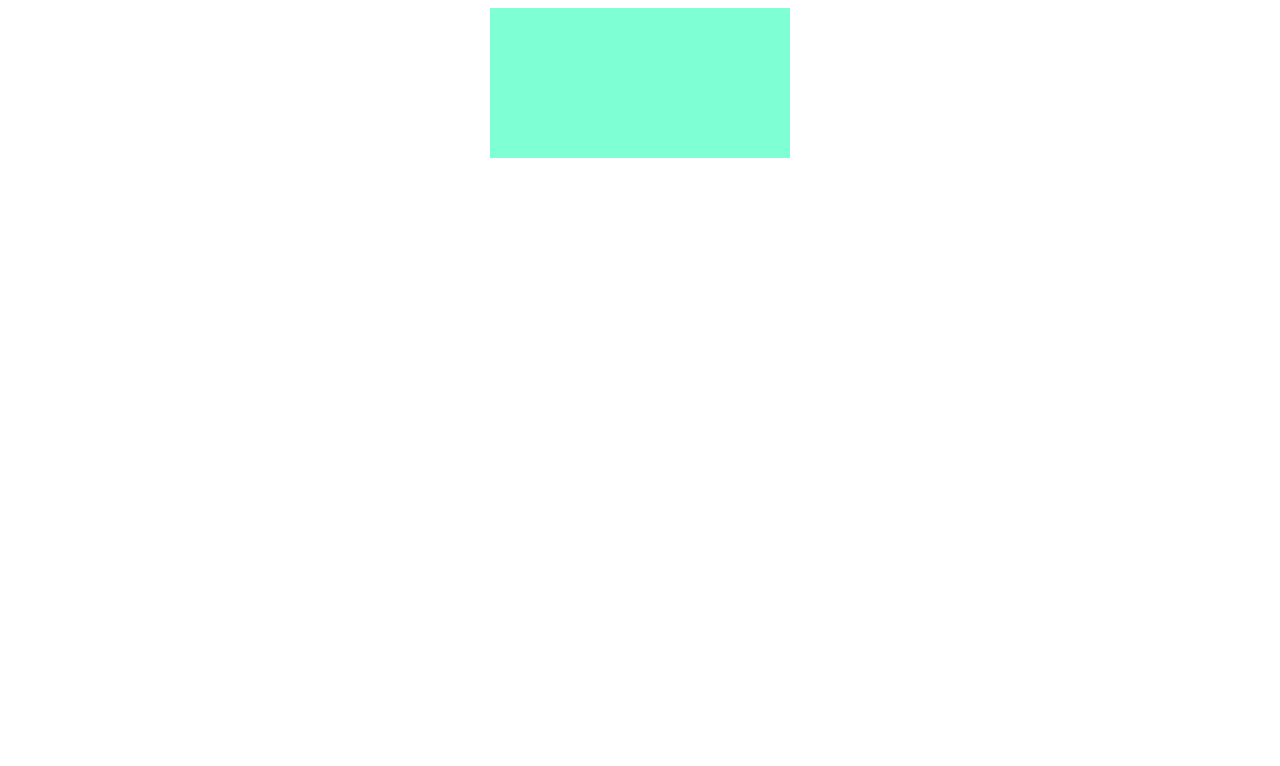
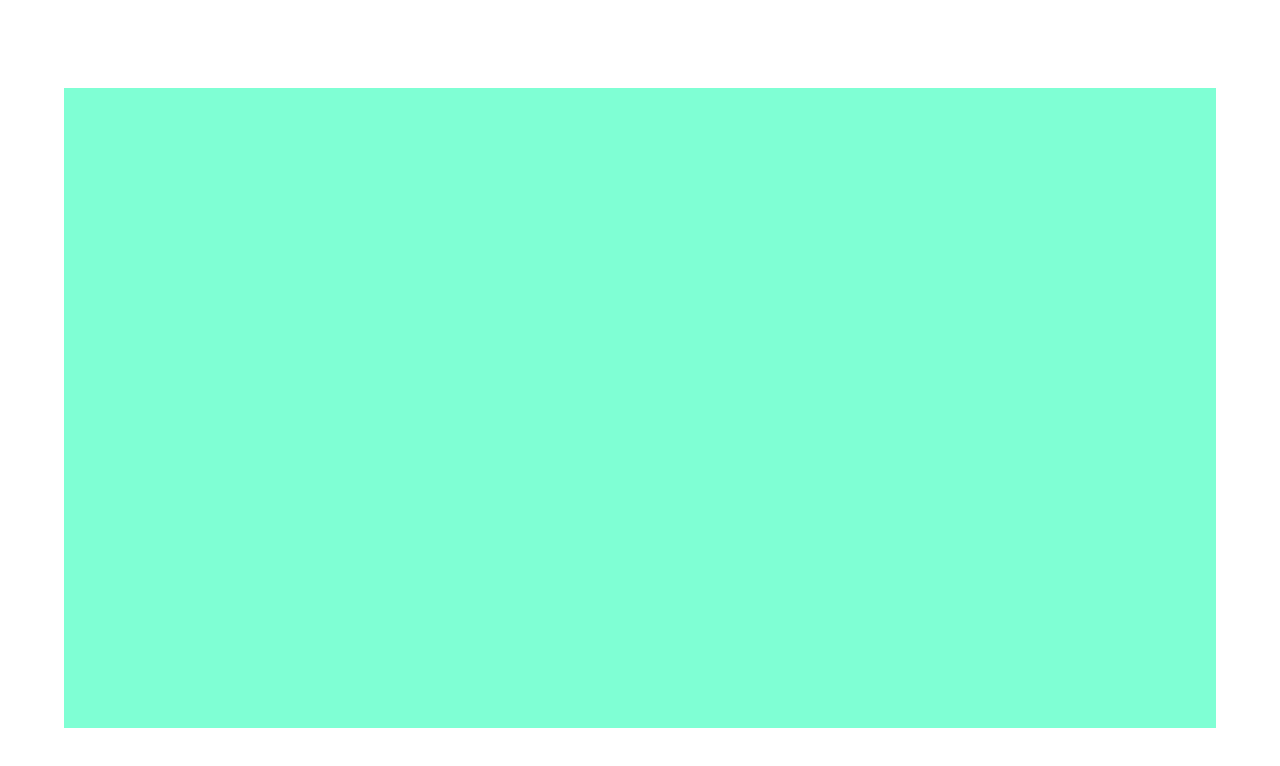
Before and after one commit to ger-rinaldi/data-vis-1, a plain HTML site: page main.html in a window 1280 px wide. Drawn offline with nearby package versions, Linux system fonts and the light colour scheme.

Commit message:
Give basic style to svg for better visual debug

```diff
--- a/style.css
+++ b/style.css
@@ -1,10 +1,13 @@
 body{
     display: flex;
     flex-direction: column;
+    align-items: center;
     justify-content: center;
-    align-items: center;
+    height: 100vh;
 }
 
 #chart{
     background-color: aquamarine;
+    width: 90vw;
+    height: 80vh;
 }
```
